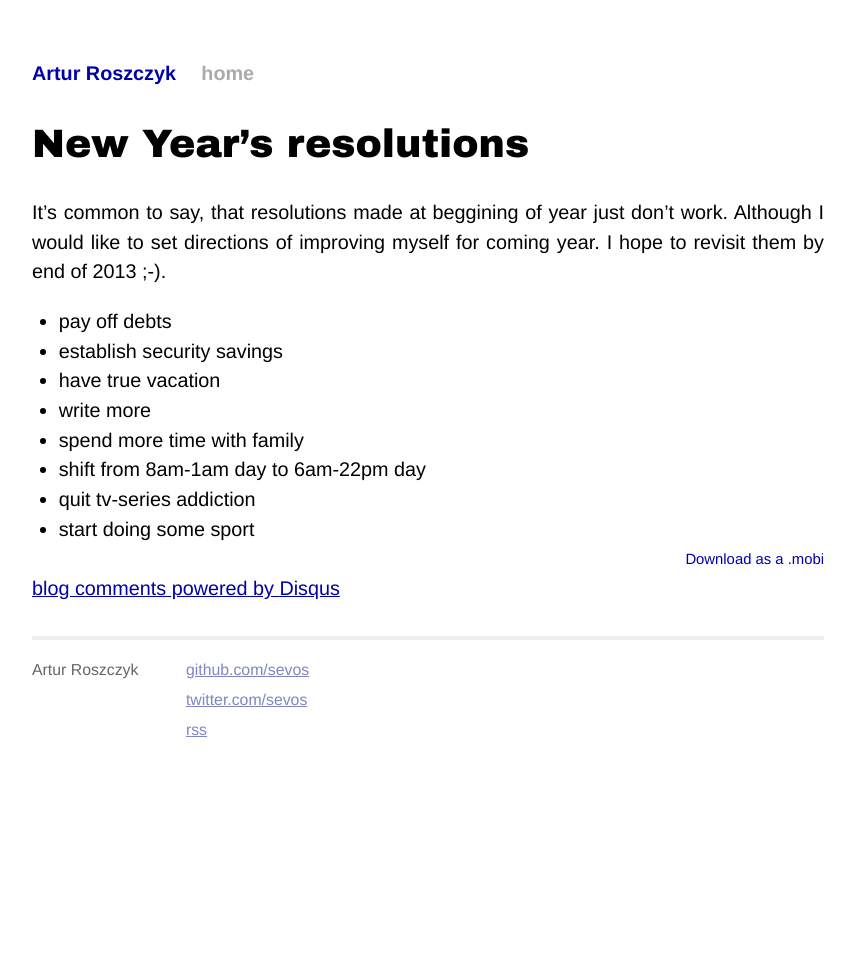
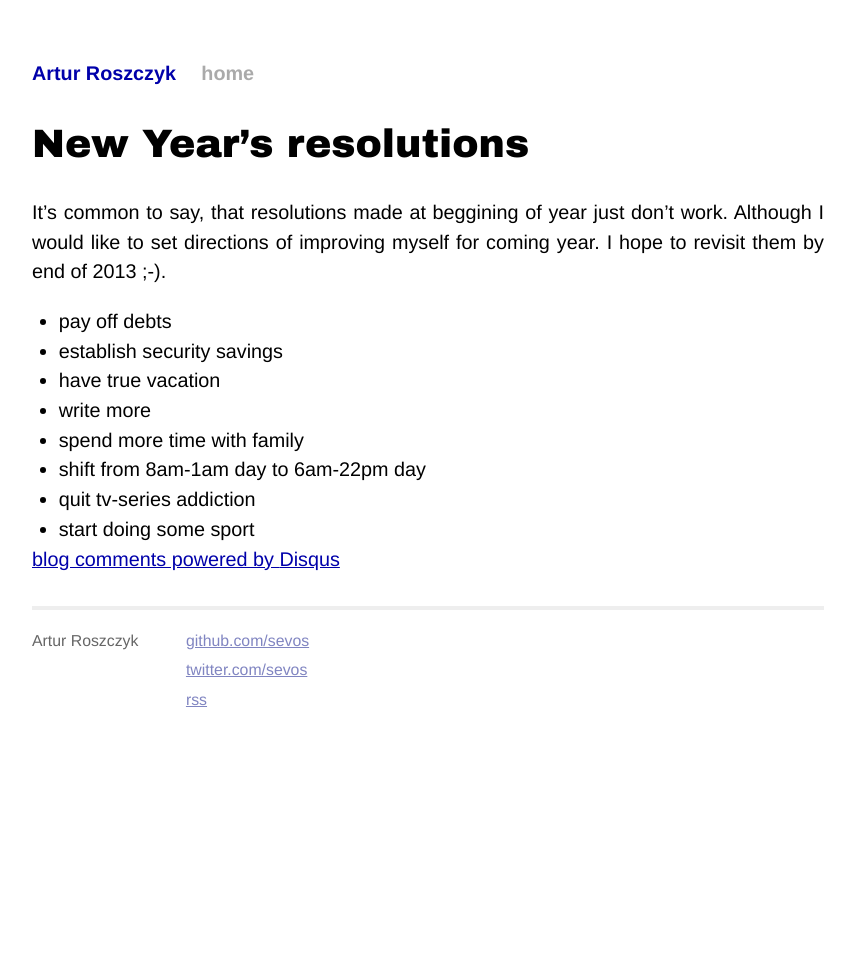
Before and after one commit to sevos/sevos.github.com, a Jekyll site: the page built from _posts/2013-01-01-resolutions.markdown, in a window 1280 px wide. Shown: the whole page, without its empty margins (212-1067 px from the left). Built offline with Jekyll 4.4.1, drawn with Linux system fonts in a browser that asks for light colours; comment, search, counter and statistics services are not loaded.

Commit message:
Remove 'Download as .mobi'

```diff
--- a/_layouts/post.html
+++ b/_layouts/post.html
@@ -4,11 +4,6 @@ layout: default
 
 <div id="post">
 {{ content }}
-
-  <script>
-  document.write('<a id="mobi" href="http://readify.r12.railsrumble.com/library/10/'+window.btoa(document.location.href)+'.mobi">Download as a .mobi</a>')
-  </script>
-  <div class="clear"></div>
 </div>
 
 {% include disqus.html %}
```
